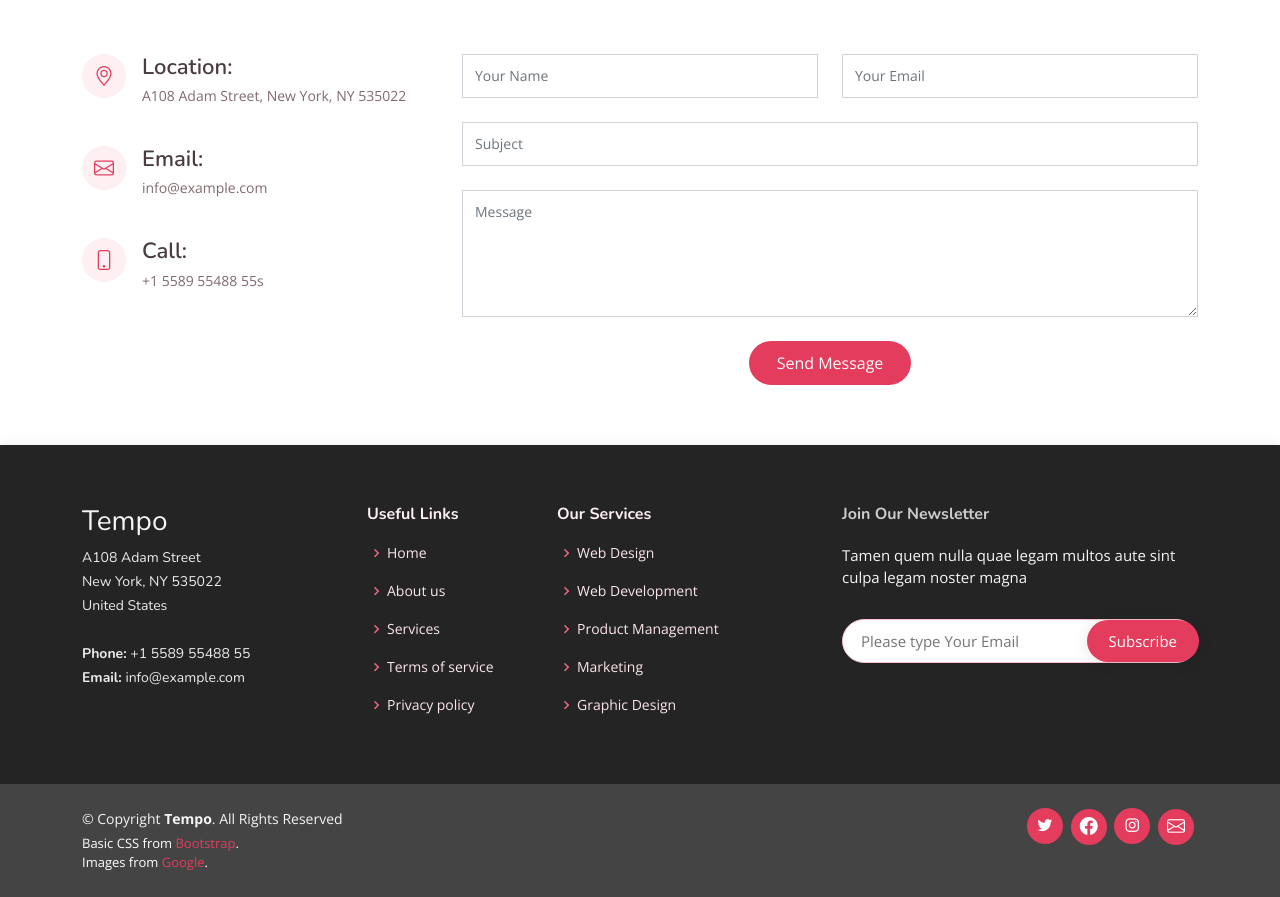
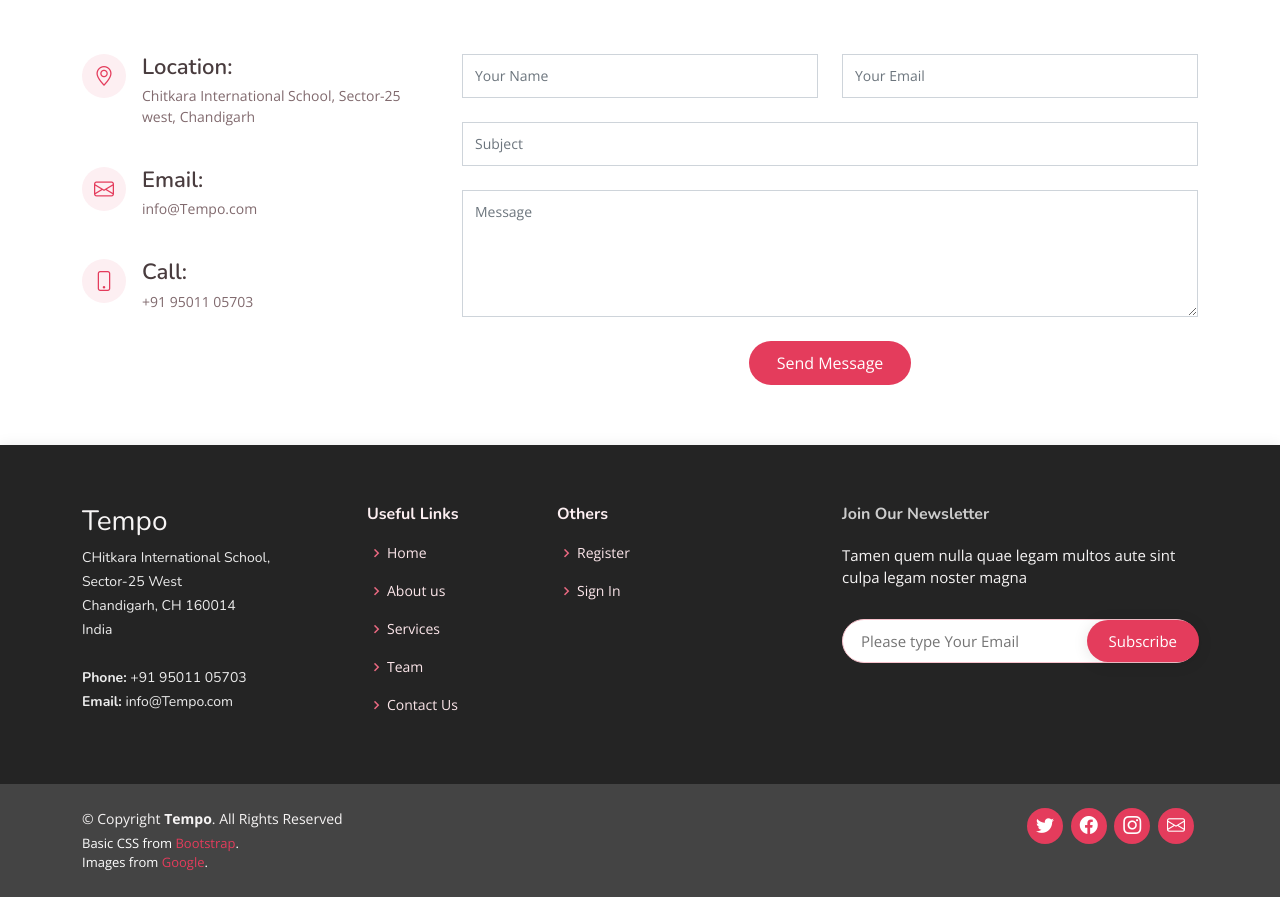
Before and after one commit to Purahan/ATL-Space-Challenge-Code, a PHP site: page / in a window 1280 px wide. Shown: the part 5515-6412 px from the top of the page. Run offline with PHP 8.4, Linux system fonts and the light colour scheme.

Commit message:
working on sign-in

```diff
--- a/assets/css/style.css
+++ b/assets/css/style.css
@@ -1345,8 +1345,6 @@ section {
   transition: 0.3s;
 }
 
-
-
 #footer .facebook:hover {
   background-color: #fff;
   color: #0d6efd;
--- a/includes/footer.php
+++ b/includes/footer.php
@@ -1,3 +1,13 @@
+<?php
+  $file="";
+  $session='';
+  if(strpos($_SERVER["SCRIPT_FILENAME"], 'index.php')===false) {
+    $file="index.php";
+  }
+  if(!isset($_SESSION['id'])){
+    $session = 'none';
+  }
+?>
 
     <!-- ======= Footer ======= -->
     <footer id="footer">
@@ -9,33 +19,41 @@
             <div class="col-lg-3 col-md-6 footer-contact">
               <h3>Tempo</h3>
               <p>
-                A108 Adam Street <br>
-                New York, NY 535022<br>
-                United States <br><br>
-                <strong>Phone:</strong> +1 5589 55488 55<br>
-                <strong>Email:</strong> info@example.com<br>
+                CHitkara International School, <br>
+                Sector-25 West<br>
+                Chandigarh, CH 160014<br>
+                India <br><br>
+                <strong>Phone:</strong> +91 95011 05703<br>
+                <strong>Email:</strong> info@Tempo.com<br>
               </p>
             </div>
 
             <div class="col-lg-2 col-md-6 footer-links">
               <h4>Useful Links</h4>
               <ul>
-                <li><i class="bx bx-chevron-right"></i> <a href="#">Home</a></li>
-                <li><i class="bx bx-chevron-right"></i> <a href="#">About us</a></li>
-                <li><i class="bx bx-chevron-right"></i> <a href="#">Services</a></li>
-                <li><i class="bx bx-chevron-right"></i> <a href="#">Terms of service</a></li>
-                <li><i class="bx bx-chevron-right"></i> <a href="#">Privacy policy</a></li>
+                <li><i class="bx bx-chevron-right"></i> <a href="<?=$file?>#hero">Home</a></li>
+                <li><i class="bx bx-chevron-right"></i> <a href="<?=$file?>#about">About us</a></li>
+                <li><i class="bx bx-chevron-right"></i> <a href="<?=$file?>#services">Services</a></li>
+                <li><i class="bx bx-chevron-right"></i> <a href="<?=$file?>#team">Team</a></li>
+                <li><i class="bx bx-chevron-right"></i> <a href="<?=$file?>#contact">Contact Us</a></li>
               </ul>
             </div>
 
             <div class="col-lg-3 col-md-6 footer-links">
-              <h4>Our Services</h4>
+              <h4>Others</h4>
               <ul>
-                <li><i class="bx bx-chevron-right"></i> <a href="#">Web Design</a></li>
-                <li><i class="bx bx-chevron-right"></i> <a href="#">Web Development</a></li>
-                <li><i class="bx bx-chevron-right"></i> <a href="#">Product Management</a></li>
-                <li><i class="bx bx-chevron-right"></i> <a href="#">Marketing</a></li>
-                <li><i class="bx bx-chevron-right"></i> <a href="#">Graphic Design</a></li>
+                <?php
+                  if($session == 'none'){
+                    echo '
+                    <li><i class="bx bx-chevron-right"></i> <a href="#">Register</a></li>
+                    <li><i class="bx bx-chevron-right"></i> <a href="#">Sign In</a></li>';
+                  }
+                  else {
+                    echo '
+                    <li><i class="bx bx-chevron-right"></i> <a href="#">Chat</a></li>
+                    <li><i class="bx bx-chevron-right"></i> <a href="#">My Contacts</a></li>';
+                  }
+                ?>
               </ul>
             </div>
 
@@ -63,9 +81,9 @@
           </div>
         </div>
         <div class="social-links text-center text-md-right pt-3 pt-md-0">
-          <a href="#" class="twitter"><i class="bx bxl-twitter"></i></a>
+          <a href="#" class="twitter"><i class="bi bi-twitter"></i></a>
           <a href="#" class="facebook"><i class="bi bi-facebook"></i></a>
-          <a href="#" class="instagram"><i class="bx bxl-instagram"></i></a>
+          <a href="#" class="instagram"><i class="bi bi-instagram"></i></a>
           <a href="#" class="google-plus"><i class="bi bi-envelope"></i></a>
         </div>
       </div>
--- a/includes/header.php
+++ b/includes/header.php
@@ -1,3 +1,7 @@
+<?php
+	//Start Session
+	session_start();
+?>
 <!DOCTYPE html>
 <html lang="en">
 
--- a/index.php
+++ b/index.php
@@ -490,19 +490,19 @@
               <div class="address">
                 <i class="bi bi-geo-alt"></i>
                 <h4>Location:</h4>
-                <p>A108 Adam Street, New York, NY 535022</p>
+                <p>Chitkara International School, Sector-25 west, Chandigarh</p>
               </div>
 
               <div class="email">
                 <i class="bi bi-envelope"></i>
                 <h4>Email:</h4>
-                <p>info@example.com</p>
+                <p>info@Tempo.com</p>
               </div>
 
               <div class="phone">
                 <i class="bi bi-phone"></i>
                 <h4>Call:</h4>
-                <p>+1 5589 55488 55s</p>
+                <p>+91 95011 05703</p>
               </div>
 
             </div>
@@ -524,11 +524,10 @@
                 <input type="text" class="form-control" name="subject" id="subject" placeholder="Subject" required>
               </div>
               <div class="form-group mt-3">
-                <textarea class="form-control" name="message" rows="5" placeholder="Message" required></textarea>
+                <textarea class="form-control" name="msg" rows="5" placeholder="Message" required></textarea>
               </div>
               <div class="my-3">
                 <div class="loading">Loading</div>
-                <div class="error-message"></div>
                 <div class="sent-message">Your message has been sent. Thank you!</div>
               </div>
               <div class="text-center"><button type="submit">Send Message</button></div>
--- a/inner-page.php
+++ b/inner-page.php
@@ -16,10 +16,10 @@
         </div>
       </section><!-- End Breadcrumbs -->
 
-      <!-- ======= Blog Section ======= -->
-      <section >
+      <!-- ======= Main Section ======= -->
+      <section id="main">
 
-      </section><!-- End Blog Section -->
+      </section><!-- End Main Section -->
 
     </main><!-- End #main -->
 <?php
```
Also changed, not shown: msgs.php (added, +15 -0 lines).
